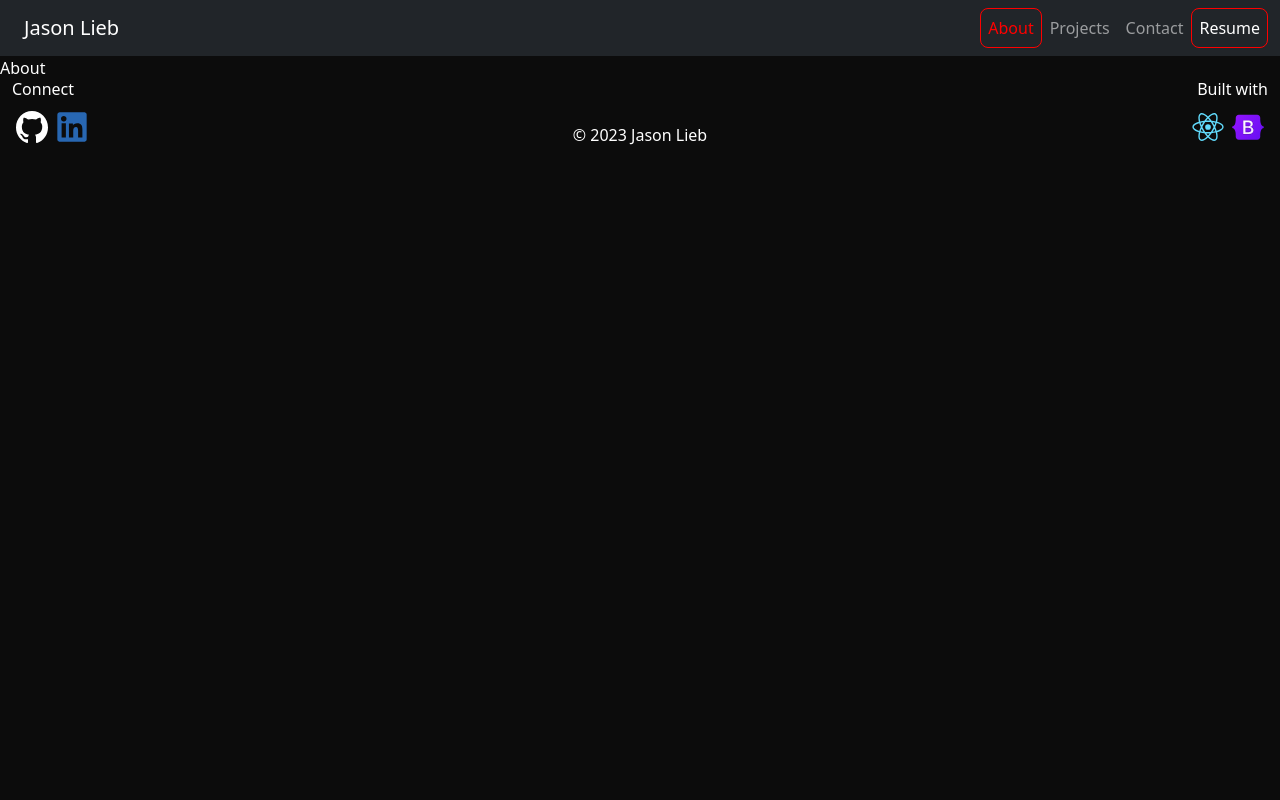
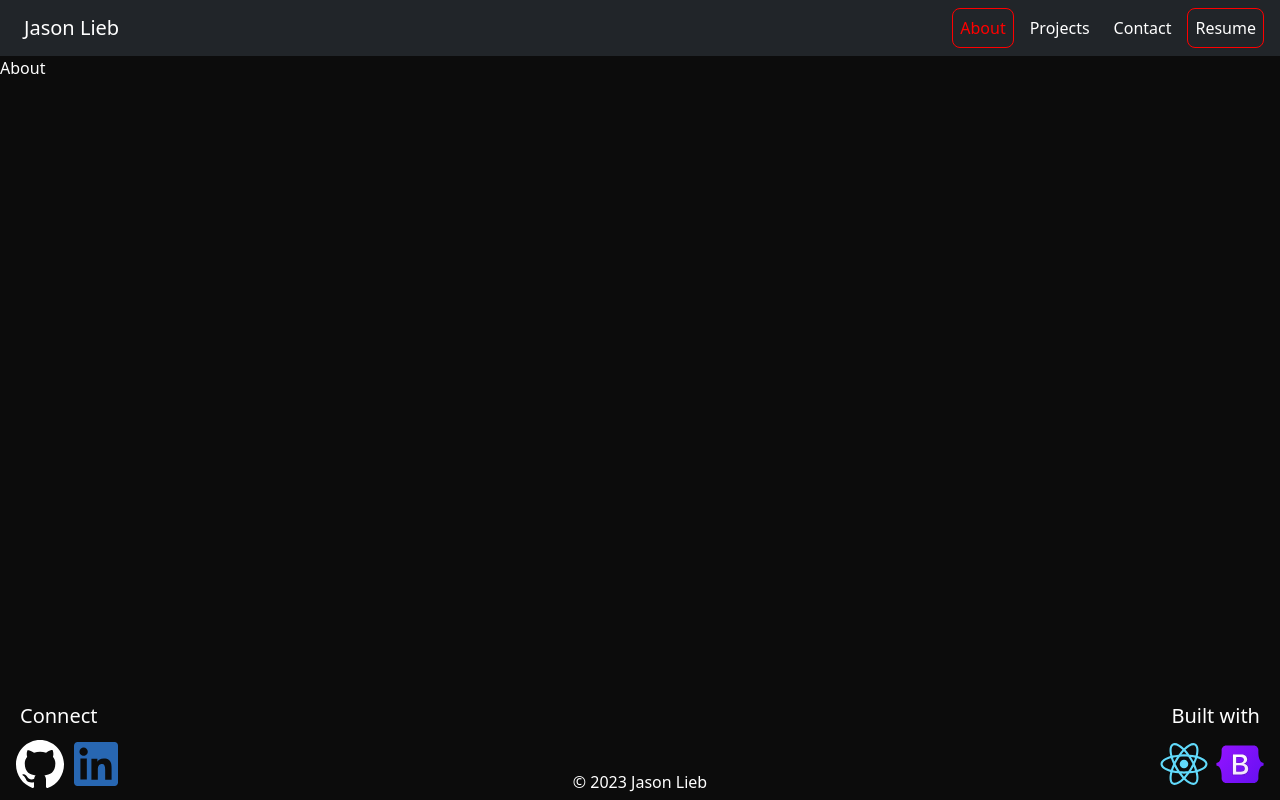
Before and after one commit to jason-lieb/Portfolio, a React (Create React App) app: page / in a window 1280 px wide. Built offline with nearby package versions, Linux system fonts and the light colour scheme.

Commit message:
change styling of nav and footer

```diff
--- a/src/assets/App.css
+++ b/src/assets/App.css
@@ -7,8 +7,21 @@ body {
   color: white;
 }
 
+svg {
+  width: 3rem;
+}
+
+footer {
+  position: absolute;
+  bottom: 0;
+  left: 0;
+  width: 100%;
+  margin-bottom: 0.5rem;
+}
+
 .nav-link {
-  box-sizing: border-box;
+  margin: 0 0.25rem;
+  color: white;
 }
 
 .nav-link:hover {
@@ -26,7 +39,7 @@ body {
   color: white !important;
 }
 
-p {
+h6 {
   margin: 0;
 }
 
--- a/src/assets/icons/Bootstrap.jsx
+++ b/src/assets/icons/Bootstrap.jsx
@@ -1,10 +1,6 @@
 export default function Bootstrap() {
   return (
-    <svg
-      viewBox="0 0 128 128"
-      xmlns="http://www.w3.org/2000/svg"
-      width={'2rem'}
-    >
+    <svg viewBox="0 0 128 128" xmlns="http://www.w3.org/2000/svg">
       <defs>
         <linearGradient
           id="bootstrap-original-a"
--- a/src/assets/icons/Github.jsx
+++ b/src/assets/icons/Github.jsx
@@ -1,6 +1,6 @@
 export default function Github() {
   return (
-    <svg fill="white" viewBox="0 0 36 36" width={'2rem'}>
+    <svg fill="white" viewBox="0 0 36 36">
       {/* hover fill #d1d5db*/}
       <path d="M18 0C8.055 0 0 8.25874 0 18.4553C0 26.6218 5.1525 33.5194 12.3075 35.9647C13.2075 36.1262 13.545 35.5726 13.545 35.0881C13.545 34.6498 13.5225 33.1965 13.5225 31.6508C9 32.5044 7.83 30.5204 7.47 29.4823C7.2675 28.9517 6.39 27.3138 5.625 26.8755C4.995 26.5295 4.095 25.6759 5.6025 25.6529C7.02 25.6298 8.0325 26.9909 8.37 27.5445C9.99 30.3359 12.5775 29.5515 13.6125 29.0671C13.77 27.8675 14.2425 27.0601 14.76 26.5987C10.755 26.1373 6.57 24.5455 6.57 17.4864C6.57 15.4794 7.2675 13.8184 8.415 12.5265C8.235 12.0651 7.605 10.1735 8.595 7.63588C8.595 7.63588 10.1025 7.15142 13.545 9.52754C14.985 9.1123 16.515 8.90468 18.045 8.90468C19.575 8.90468 21.105 9.1123 22.545 9.52754C25.9875 7.12836 27.495 7.63588 27.495 7.63588C28.485 10.1735 27.855 12.0651 27.675 12.5265C28.8225 13.8184 29.52 15.4563 29.52 17.4864C29.52 24.5686 25.3125 26.1373 21.3075 26.5987C21.96 27.1754 22.5225 28.2827 22.5225 30.0129C22.5225 32.4813 22.5 34.4653 22.5 35.0881C22.5 35.5726 22.8375 36.1493 23.7375 35.9647C27.3108 34.7278 30.4158 32.3732 32.6155 29.2322C34.8152 26.0912 35.9989 22.3221 36 18.4553C36 8.25874 27.945 0 18 0Z" />
     </svg>
--- a/src/assets/icons/LinkedIn.jsx
+++ b/src/assets/icons/LinkedIn.jsx
@@ -1,6 +1,6 @@
 export default function LinkedIn() {
   return (
-    <svg fill="#2867b2" viewBox="0 0 36 36" width={'2rem'}>
+    <svg fill="#2867b2" viewBox="0 0 36 36">
       {/* hover fill #3a80d3*/}
       <path
         fillRule="evenodd"
--- a/src/components/Footer.jsx
+++ b/src/components/Footer.jsx
@@ -11,7 +11,7 @@ export default function Footer() {
       <Container fluid>
         <Stack direction="horizontal">
           <Stack>
-            <h6>Connect</h6>
+            <h5 className="mx-2">Connect</h5>
             <Stack direction="horizontal">
               <a
                 href="https://github.com/jason-lieb"
@@ -31,9 +31,9 @@ export default function Footer() {
               </a>
             </Stack>
           </Stack>
-          <p>© 2023 Jason Lieb</p>
+          <h6>© 2023 Jason Lieb</h6>
           <Stack align="right">
-            <h6>Built with</h6>
+            <h5 className="mx-2">Built with</h5>
             <Stack direction="horizontal">
               <div className="m-1">
                 <React />
--- a/src/components/Navigation.jsx
+++ b/src/components/Navigation.jsx
@@ -2,15 +2,15 @@ import Nav from 'react-bootstrap/Nav'
 import Navbar from 'react-bootstrap/Navbar'
 import Container from 'react-bootstrap/Container'
 import { LinkContainer } from 'react-router-bootstrap'
-import { useLocation } from 'react-router-dom'
+// import { useLocation } from 'react-router-dom'
 
 export default function NavBar() {
-  const location = useLocation()
-  function activeClass(link) {
-    if (location.pathname === link) {
-      return 'active'
-    }
-  }
+  // const location = useLocation()
+  // function activeClass(link) {
+  //   if (location.pathname === link) {
+  //     // return 'active'
+  //   }
+  // }
   return (
     <Navbar bg="dark" variant="dark" expand="md">
       <Container fluid>
@@ -24,7 +24,7 @@ export default function NavBar() {
         <Navbar.Collapse className="align-items-center">
           <Nav className="d-flex flex-row align-items-center justify-content-around mt-3 mt-md-0">
             <LinkContainer to={'/'}>
-              <Nav.Link className={activeClass('/about')}>About</Nav.Link>
+              <Nav.Link>About</Nav.Link>
             </LinkContainer>
             <LinkContainer to={'projects'}>
               <Nav.Link>Projects</Nav.Link>
--- a/src/pages/Contact.jsx
+++ b/src/pages/Contact.jsx
@@ -32,7 +32,7 @@ export default function Contact() {
   }
 
   return (
-    <Container fluid className="my-3">
+    <Container fluid className="my-3 page">
       <h2 className="text-center">Contact</h2>
       <Container className="py-3 px-md-5 form">
         <Form onSubmit={submitForm}>
```
Also changed, not shown: src/assets/icons/React.jsx (+1 -5 lines).
